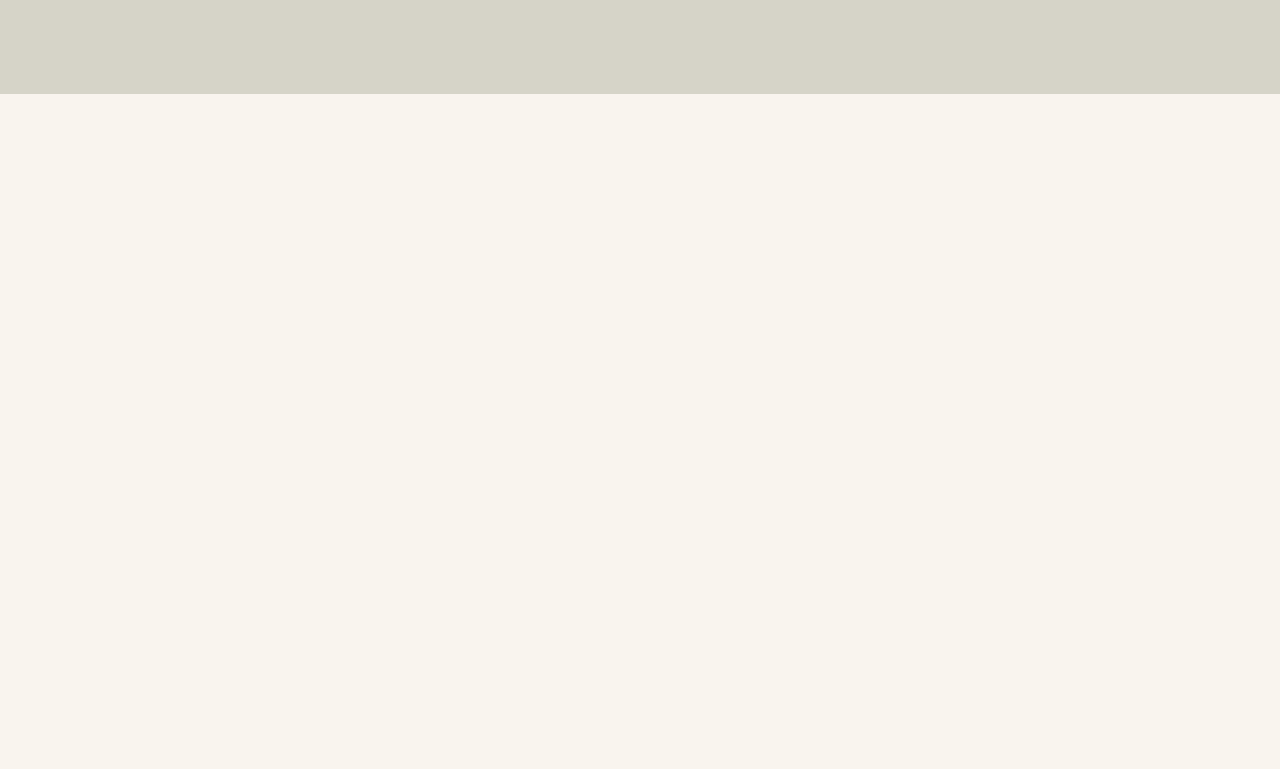
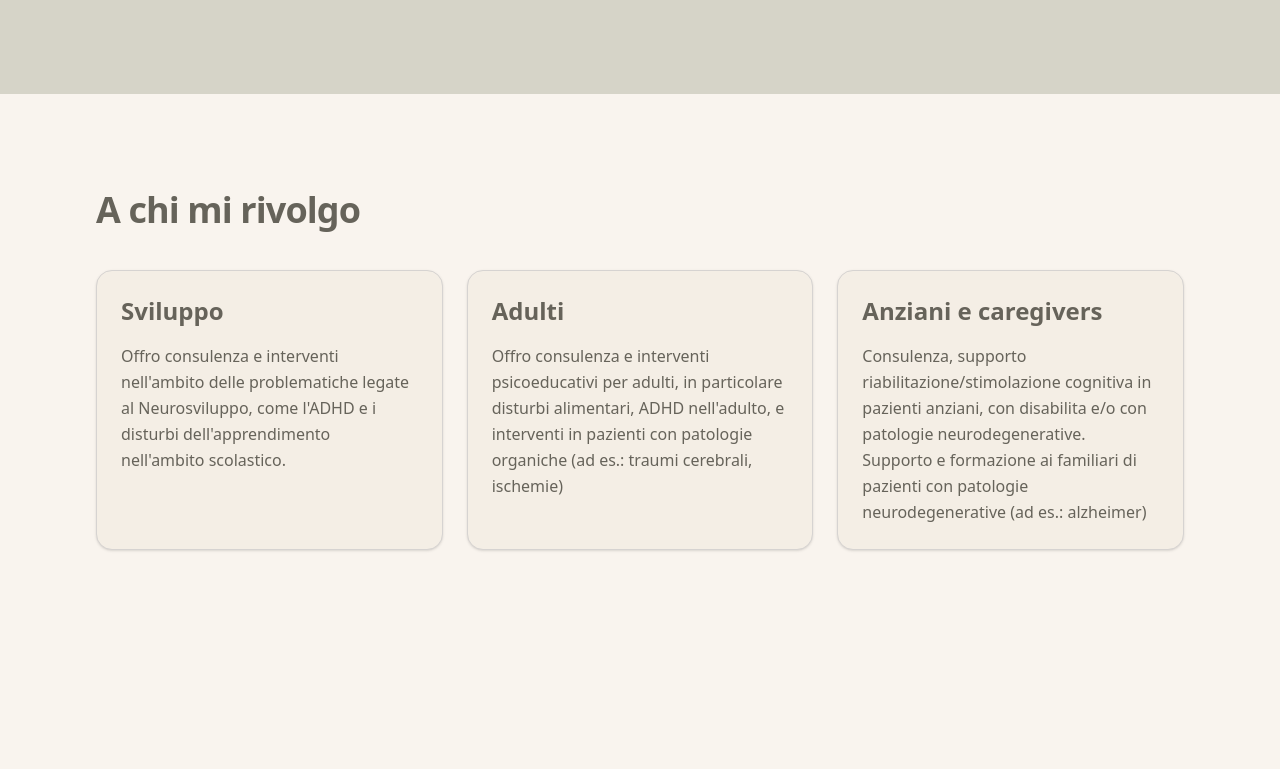
Before and after one commit to France900/Sito_Giuseppe_Marchi, a Vue app: page / in a window 1280 px wide. Shown: the part 491-1260 px from the top of the page. Built offline with nearby package versions, Linux system fonts and the light colour scheme.

Commit message:
sezione a chi mi rivolgo

```diff
--- a/src/App.vue
+++ b/src/App.vue
@@ -1,17 +1,16 @@
 <script setup>
 import Home from './components/Home.vue'
 import Navbar from './components/Navbar.vue'
+import AChiMiRivolgo from './components/AChiMiRivolgo.vue'
 </script>
 
 <template>
-  <div class="min-h-screen bg-[#F9F4EE] text-stone-900">
+  <div class="min-h-screen bg-[#F9F4EE] text-[#66635A]">
     <Navbar />
 
     <main>
       <Home />
-
-      <section id="a-chi-mi-rivolgo" class="mx-auto max-w-6xl px-4 py-16 sm:px-6 lg:px-8 lg:py-24">
-      </section>
+      <AChiMiRivolgo />
 
       <section id="servizi" class="mx-auto max-w-6xl px-4 py-16 sm:px-6 lg:px-8 lg:py-24">
       </section>
--- /dev/null
+++ b/src/components/AChiMiRivolgo.vue
@@ -0,0 +1,33 @@
+<script setup>
+const cards = [
+  {
+    title: 'Sviluppo',
+    text: `Offro consulenza e interventi nell'ambito delle problematiche legate al Neurosviluppo, come l'ADHD e i disturbi dell'apprendimento nell'ambito scolastico.`,
+  },
+  {
+    title: 'Adulti',
+    text: `Offro consulenza e interventi psicoeducativi per adulti, in particolare disturbi alimentari, ADHD nell'adulto, e interventi in pazienti con patologie organiche (ad es.: traumi cerebrali, ischemie)`,
+  },
+  {
+    title: 'Anziani e caregivers',
+    text: `Consulenza, supporto riabilitazione/stimolazione cognitiva in pazienti anziani, con disabilita e/o con patologie neurodegenerative. Supporto e formazione ai familiari di pazienti con patologie neurodegenerative (ad es.: alzheimer)`,
+  },
+]
+</script>
+
+<template>
+  <section id="a-chi-mi-rivolgo" class="mx-auto max-w-6xl px-4 py-16 sm:px-6 lg:px-8 lg:py-24">
+    <h2 class="text-3xl font-semibold tracking-tight sm:text-4xl">A chi mi rivolgo</h2>
+
+    <div class="mt-10 grid gap-6 md:grid-cols-3 xl:grid-cols-3">
+      <article
+        v-for="card in cards"
+        :key="card.title"
+        class="rounded-2xl border border-stone-300 bg-[#F4EEE5] p-6 shadow-sm"
+      >
+        <h3 class="text-2xl font-semibold">{{ card.title }}</h3>
+        <p class="mt-4 leading-relaxed">{{ card.text }}</p>
+      </article>
+    </div>
+  </section>
+</template>
--- a/src/components/Home.vue
+++ b/src/components/Home.vue
@@ -1,11 +1,11 @@
 <script setup>
-const whatsappNumber = '+39 347 297 3026'
+const whatsappNumber = '+393472973026'
 </script>
 
 <template>
   <section id="home" class="bg-[#D6D4C8] text-[#66635A]">
-    <div class="mx-auto grid max-w-6xl gap-10 px-4 py-16 sm:px-6 lg:grid-cols-2 lg:items-center lg:px-8 lg:py-24">
-      <div class="order-1">
+    <div class="mx-auto flex max-w-6xl flex-col gap-10 px-4 py-16 sm:px-6 lg:flex-row lg:items-center lg:px-8 lg:py-24">
+      <div class="flex-1 max-w[30%]">
         <h1 class="text-4xl font-semibold tracking-tight sm:text-5xl">Giuseppe Marchi</h1>
         <p class="mt-1 ml-4 text-lg sm:text-xl">Psicologo a indirizzo clinico</p>
         <p class="mt-1 ml-6 text-lg sm:text-xl">Esperto in neuropsicologia clinica</p>
@@ -16,11 +16,11 @@ const whatsappNumber = '+39 347 297 3026'
           class="mt-8 ml-16 inline-flex flex-col rounded-xl border border-[#66635A] px-5 py-3 text-left transition hover:bg-[#66635A] hover:text-[#D6D4C8]"
         >
           <span class="text-sm font-medium">Per ulteriori informazioni scrivimi su WhatsApp </span>
-          <span class="mt-1 text-base font-semibold">{{ whatsappNumber }}</span>
+          <span class="mt-1 text-base font-semibold">+39 347 297 3026</span>
         </a>
       </div>
 
-      <div class="order-2 flex justify-center lg:justify-end">
+      <div class="flex flex-1 justify-center lg:justify-end">
         <img
           src="/imgHero.png"
           alt="Giuseppe Marchi"
```
